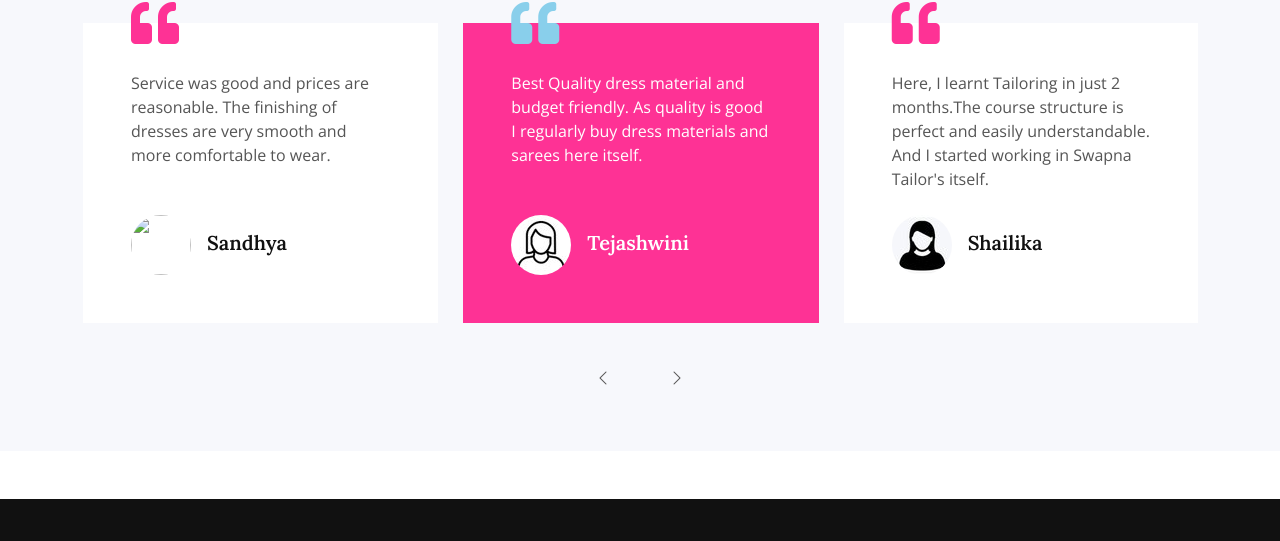
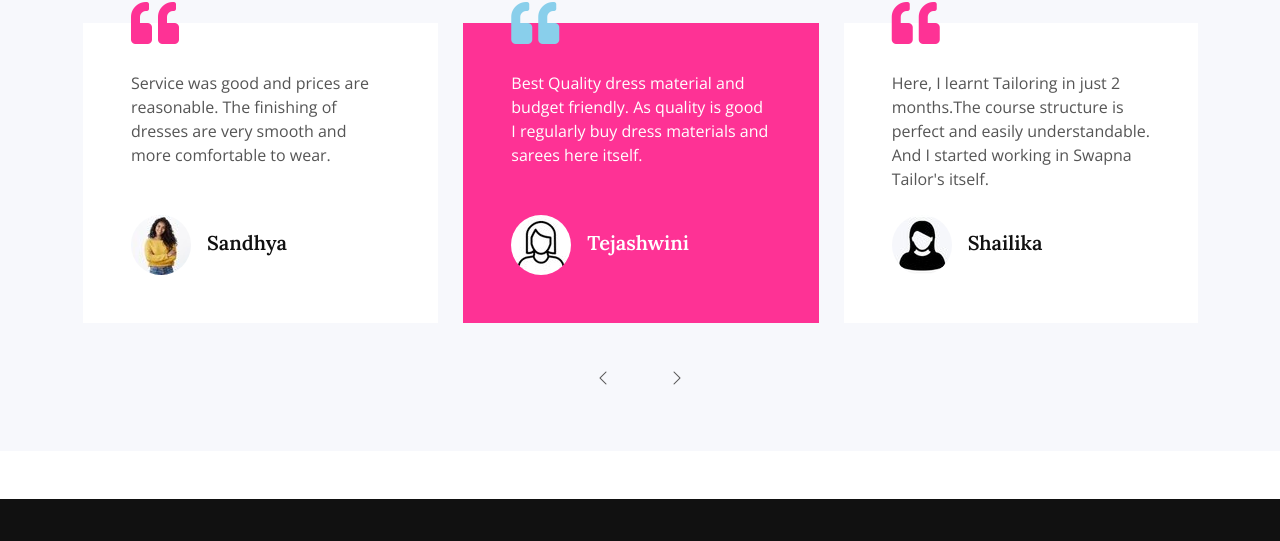
Before and after one commit to vishnuprasadboorla/My-mom-s-website, a plain HTML site: page index.html in a window 1280 px wide. Shown: the part 3230-3771 px from the top of the page. Drawn offline with nearby package versions, Linux system fonts and the light colour scheme; files that its build step writes are made by us from their sources; a script that the page names is missing; files whose address does not match are found by name.

Commit message:
Update index.html

```diff
--- a/index.html
+++ b/index.html
@@ -565,7 +565,7 @@
                     <i class="fa fa-quote-left fa-3x text-primary position-absolute top-0 start-0 mt-n4 ms-5"></i>
                     <p class="mb-4">Service was good and prices are reasonable. The finishing of dresses are very smooth and more comfortable to wear.<br><br></p>
                     <div class="d-flex align-items-center">
-                        <img class="flex-shrink-0 rounded-circle" src="img/testimonial-1.jpg" alt="">
+                        <img class="flex-shrink-0 rounded-circle" src="swapna images/imgicon.jpg" alt="">
                         <div class="ms-3">
                             <h5 class="mb-1">Sandhya</h5>
                         </div>
```
